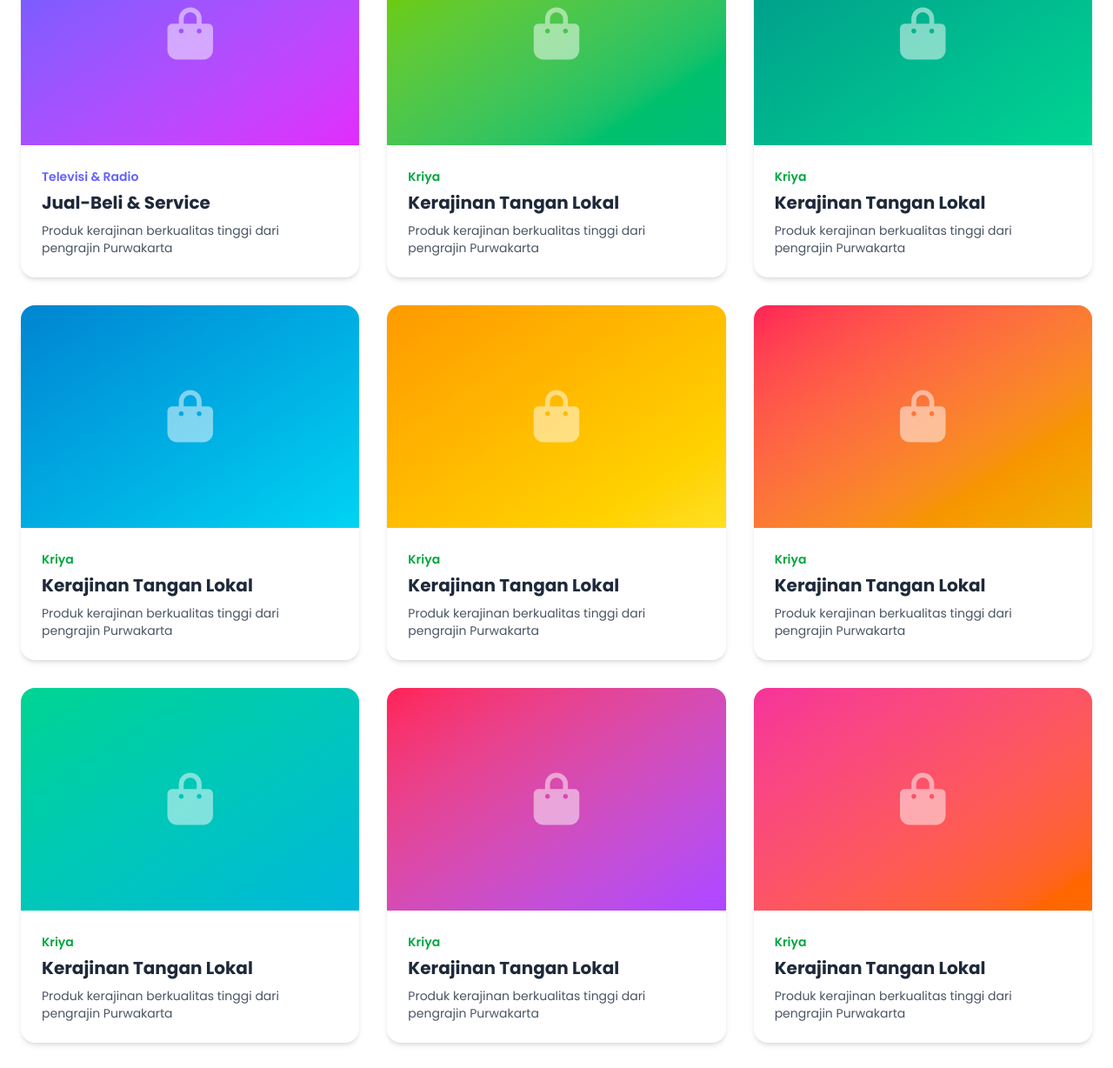
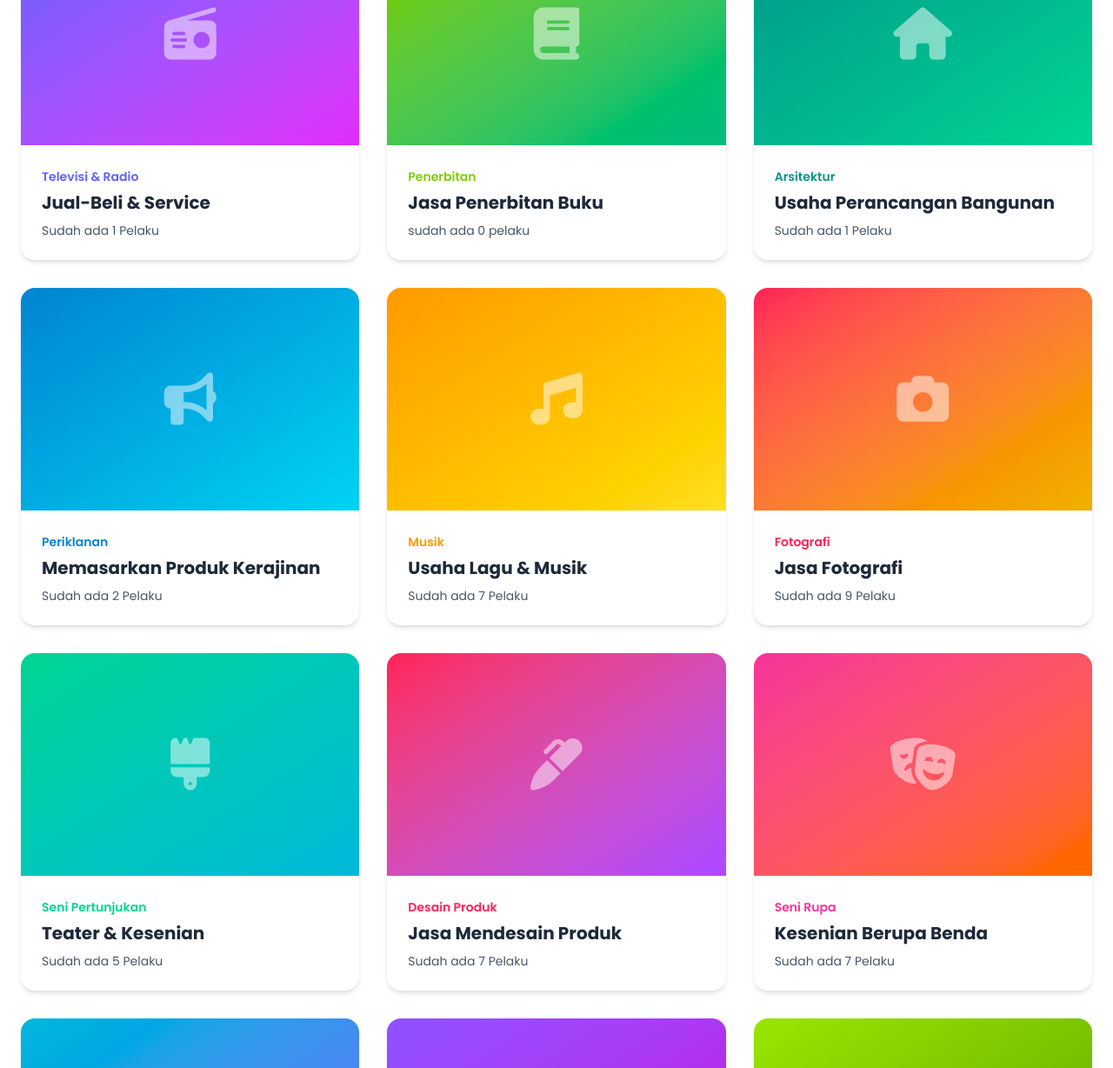
Before and after one commit to hikambdwh/website-ekraf-1, a website: page public/index.html in a window 1280 px wide. Shown: the part 3236-4464 px from the top of the page at 87% size. Drawn offline with Linux system fonts and the light colour scheme.

Commit message:
Menambah logo

```diff
--- a/public/index.html
+++ b/public/index.html
@@ -429,13 +429,13 @@
                     <div
                         class="h-64 bg-gradient-to-br from-indigo-500 to-fuchsia-500 flex items-center justify-center overflow-hidden relative">
                         <i
-                            class="fas fa-shopping-bag text-white text-6xl opacity-50 group-hover:scale-110 transition-transform"></i>
+                            class="fa-solid fa-radio text-white text-6xl opacity-50 group-hover:scale-110 transition-transform"></i>
                         <div class="absolute inset-0 bg-black/0 group-hover:bg-black/10 transition-colors"></div>
                     </div>
                     <div class="p-6">
                         <span class="text-indigo-500 text-sm font-semibold">Televisi & Radio</span>
                         <h3 class="text-xl font-bold text-gray-800 mb-2 mt-1">Jual-Beli & Service </h3>
-                        <p class="text-gray-600 text-sm">Produk kerajinan berkualitas tinggi dari pengrajin Purwakarta
+                        <p class="text-gray-600 text-sm">Sudah ada 1 Pelaku
                         </p>
                     </div>
                 </div>
@@ -443,13 +443,13 @@
                 <div class="bg-white rounded-2xl shadow-md overflow-hidden hover:shadow-xl transition-shadow group">
                     <div
                         class="h-64 bg-gradient-to-br from-lime-500 to-emerald-500 flex items-center justify-center overflow-hidden relative">
-                        <i class="fas fa-shopping-bag text-white text-6xl opacity-50 group-hover:scale-110 transition-transform"></i>
+                        <i class="fa-solid fa-book text-white text-6xl opacity-50 group-hover:scale-110 transition-transform"></i>
                         <div class="absolute inset-0 bg-black/0 group-hover:bg-black/10 transition-colors"></div>
                     </div>
                     <div class="p-6">
-                        <span class="text-green-600 text-sm font-semibold">Kriya</span>
-                        <h3 class="text-xl font-bold text-gray-800 mb-2 mt-1">Kerajinan Tangan Lokal</h3>
-                        <p class="text-gray-600 text-sm">Produk kerajinan berkualitas tinggi dari pengrajin Purwakarta
+                        <span class="text-lime-500 text-sm font-semibold">Penerbitan</span>
+                        <h3 class="text-xl font-bold text-gray-800 mb-2 mt-1">Jasa Penerbitan Buku</h3>
+                        <p class="text-gray-600 text-sm">sudah ada 0 pelaku
                         </p>
                     </div>
                 </div>
@@ -457,13 +457,13 @@
                 <div class="bg-white rounded-2xl shadow-md overflow-hidden hover:shadow-xl transition-shadow group">
                     <div
                         class="h-64 bg-gradient-to-br from-teal-600 to-emerald-400 flex items-center justify-center overflow-hidden relative">
-                        <i class="fas fa-shopping-bag text-white text-6xl opacity-50 group-hover:scale-110 transition-transform"></i>
+                        <i class="fa-solid fa-house text-white text-6xl opacity-50 group-hover:scale-110 transition-transform"></i>
                         <div class="absolute inset-0 bg-black/0 group-hover:bg-black/10 transition-colors"></div>
                     </div>
                     <div class="p-6">
-                        <span class="text-green-600 text-sm font-semibold">Kriya</span>
-                        <h3 class="text-xl font-bold text-gray-800 mb-2 mt-1">Kerajinan Tangan Lokal</h3>
-                        <p class="text-gray-600 text-sm">Produk kerajinan berkualitas tinggi dari pengrajin Purwakarta
+                        <span class="text-teal-600 text-sm font-semibold">Arsitektur</span>
+                        <h3 class="text-xl font-bold text-gray-800 mb-2 mt-1">Usaha Perancangan Bangunan</h3>
+                        <p class="text-gray-600 text-sm">Sudah ada 1 Pelaku
                         </p>
                     </div>
                 </div>
@@ -471,13 +471,13 @@
                 <div class="bg-white rounded-2xl shadow-md overflow-hidden hover:shadow-xl transition-shadow group">
                     <div
                         class="h-64 bg-gradient-to-br from-sky-600 to-cyan-400 flex items-center justify-center overflow-hidden relative">
-                        <i class="fas fa-shopping-bag text-white text-6xl opacity-50 group-hover:scale-110 transition-transform"></i>
+                        <i class="fa-solid fa-bullhorn text-white text-6xl opacity-50 group-hover:scale-110 transition-transform"></i>
                         <div class="absolute inset-0 bg-black/0 group-hover:bg-black/10 transition-colors"></div>
                     </div>
                     <div class="p-6">
-                        <span class="text-green-600 text-sm font-semibold">Kriya</span>
-                        <h3 class="text-xl font-bold text-gray-800 mb-2 mt-1">Kerajinan Tangan Lokal</h3>
-                        <p class="text-gray-600 text-sm">Produk kerajinan berkualitas tinggi dari pengrajin Purwakarta
+                        <span class="text-sky-600 text-sm font-semibold">Periklanan</span>
+                        <h3 class="text-xl font-bold text-gray-800 mb-2 mt-1">Memasarkan Produk Kerajinan</h3>
+                        <p class="text-gray-600 text-sm">Sudah ada 2 Pelaku
                         </p>
                     </div>
                 </div>
@@ -485,13 +485,13 @@
                 <div class="bg-white rounded-2xl shadow-md overflow-hidden hover:shadow-xl transition-shadow group">
                     <div
                         class="h-64 bg-gradient-to-br from-amber-500 to-yellow-300 flex items-center justify-center overflow-hidden relative">
-                        <i class="fas fa-shopping-bag text-white text-6xl opacity-50 group-hover:scale-110 transition-transform"></i>
+                        <i class="fa-solid fa-music text-white text-6xl opacity-50 group-hover:scale-110 transition-transform"></i>
                         <div class="absolute inset-0 bg-black/0 group-hover:bg-black/10 transition-colors"></div>
                     </div>
                     <div class="p-6">
-                        <span class="text-green-600 text-sm font-semibold">Kriya</span>
-                        <h3 class="text-xl font-bold text-gray-800 mb-2 mt-1">Kerajinan Tangan Lokal</h3>
-                        <p class="text-gray-600 text-sm">Produk kerajinan berkualitas tinggi dari pengrajin Purwakarta
+                        <span class="text-amber-500 text-sm font-semibold">Musik</span>
+                        <h3 class="text-xl font-bold text-gray-800 mb-2 mt-1">Usaha Lagu & Musik</h3>
+                        <p class="text-gray-600 text-sm">Sudah ada 7 Pelaku
                         </p>
                     </div>
                 </div>
@@ -499,13 +499,13 @@
                 <div class="bg-white rounded-2xl shadow-md overflow-hidden hover:shadow-xl transition-shadow group">
                     <div
                         class="h-64 bg-gradient-to-br from-rose-500 to-yellow-500 flex items-center justify-center overflow-hidden relative">
-                        <i class="fas fa-shopping-bag text-white text-6xl opacity-50 group-hover:scale-110 transition-transform"></i>
+                        <i class="fa-solid fa-camera text-white text-6xl opacity-50 group-hover:scale-110 transition-transform"></i>
                         <div class="absolute inset-0 bg-black/0 group-hover:bg-black/10 transition-colors"></div>
                     </div>
                     <div class="p-6">
-                        <span class="text-green-600 text-sm font-semibold">Kriya</span>
-                        <h3 class="text-xl font-bold text-gray-800 mb-2 mt-1">Kerajinan Tangan Lokal</h3>
-                        <p class="text-gray-600 text-sm">Produk kerajinan berkualitas tinggi dari pengrajin Purwakarta
+                        <span class="text-rose-500 text-sm font-semibold">Fotografi</span>
+                        <h3 class="text-xl font-bold text-gray-800 mb-2 mt-1">Jasa Fotografi<h3>
+                        <p class="text-gray-600 text-sm">Sudah ada 9 Pelaku
                         </p>
                     </div>
                 </div>
@@ -513,13 +513,13 @@
                 <div class="bg-white rounded-2xl shadow-md overflow-hidden hover:shadow-xl transition-shadow group">
                     <div
                         class="h-64 bg-gradient-to-br from-emerald-400 to-cyan-500 flex items-center justify-center overflow-hidden relative">
-                        <i class="fas fa-shopping-bag text-white text-6xl opacity-50 group-hover:scale-110 transition-transform"></i>
+                        <i class="fa-solid fa-brush text-white text-6xl opacity-50 group-hover:scale-110 transition-transform"></i>
                         <div class="absolute inset-0 bg-black/0 group-hover:bg-black/10 transition-colors"></div>
                     </div>
                     <div class="p-6">
-                        <span class="text-green-600 text-sm font-semibold">Kriya</span>
-                        <h3 class="text-xl font-bold text-gray-800 mb-2 mt-1">Kerajinan Tangan Lokal</h3>
-                        <p class="text-gray-600 text-sm">Produk kerajinan berkualitas tinggi dari pengrajin Purwakarta
+                        <span class="text-emerald-400 text-sm font-semibold">Seni Pertunjukan</span>
+                        <h3 class="text-xl font-bold text-gray-800 mb-2 mt-1">Teater & Kesenian</h3>
+                        <p class="text-gray-600 text-sm">Sudah ada 5 Pelaku
                         </p>
                     </div>
                 </div>
@@ -527,13 +527,13 @@
                 <div class="bg-white rounded-2xl shadow-md overflow-hidden hover:shadow-xl transition-shadow group">
                     <div
                         class="h-64 bg-gradient-to-br from-rose-500 to-purple-500 flex items-center justify-center overflow-hidden relative">
-                        <i class="fas fa-shopping-bag text-white text-6xl opacity-50 group-hover:scale-110 transition-transform"></i>
+                        <i class="fa-solid fa-marker text-white text-6xl opacity-50 group-hover:scale-110 transition-transform"></i>
                         <div class="absolute inset-0 bg-black/0 group-hover:bg-black/10 transition-colors"></div>
                     </div>
                     <div class="p-6">
-                        <span class="text-green-600 text-sm font-semibold">Kriya</span>
-                        <h3 class="text-xl font-bold text-gray-800 mb-2 mt-1">Kerajinan Tangan Lokal</h3>
-                        <p class="text-gray-600 text-sm">Produk kerajinan berkualitas tinggi dari pengrajin Purwakarta
+                        <span class="text-rose-500 text-sm font-semibold">Desain Produk</span>
+                        <h3 class="text-xl font-bold text-gray-800 mb-2 mt-1">Jasa Mendesain Produk</h3>
+                        <p class="text-gray-600 text-sm">Sudah ada 7 Pelaku
                         </p>
                     </div>
                 </div>
@@ -541,13 +541,13 @@
                 <div class="bg-white rounded-2xl shadow-md overflow-hidden hover:shadow-xl transition-shadow group">
                     <div
                         class="h-64 bg-gradient-to-br from-pink-500 to-orange-500 flex items-center justify-center overflow-hidden relative">
-                        <i class="fas fa-shopping-bag text-white text-6xl opacity-50 group-hover:scale-110 transition-transform"></i>
+                        <i class="fa-solid fa-masks-theater text-white text-6xl opacity-50 group-hover:scale-110 transition-transform"></i>
                         <div class="absolute inset-0 bg-black/0 group-hover:bg-black/10 transition-colors"></div>
                     </div>
                     <div class="p-6">
-                        <span class="text-green-600 text-sm font-semibold">Kriya</span>
-                        <h3 class="text-xl font-bold text-gray-800 mb-2 mt-1">Kerajinan Tangan Lokal</h3>
-                        <p class="text-gray-600 text-sm">Produk kerajinan berkualitas tinggi dari pengrajin Purwakarta
+                        <span class="text-pink-500 text-sm font-semibold">Seni Rupa</span>
+                        <h3 class="text-xl font-bold text-gray-800 mb-2 mt-1">Kesenian Berupa Benda</h3>
+                        <p class="text-gray-600 text-sm">Sudah ada 7 Pelaku
                         </p>
                     </div>
                 </div>
@@ -555,13 +555,13 @@
                 <div class="bg-white rounded-2xl shadow-md overflow-hidden hover:shadow-xl transition-shadow group">
                     <div
                         class="h-64 bg-gradient-to-br from-cyan-500 to-indigo-500 flex items-center justify-center overflow-hidden relative">
-                        <i class="fas fa-shopping-bag text-white text-6xl opacity-50 group-hover:scale-110 transition-transform"></i>
+                        <i class="fa-solid fa-layer-group text-white text-6xl opacity-50 group-hover:scale-110 transition-transform"></i>
                         <div class="absolute inset-0 bg-black/0 group-hover:bg-black/10 transition-colors"></div>
                     </div>
                     <div class="p-6">
-                        <span class="text-green-600 text-sm font-semibold">Kriya</span>
-                        <h3 class="text-xl font-bold text-gray-800 mb-2 mt-1">Kerajinan Tangan Lokal</h3>
-                        <p class="text-gray-600 text-sm">Produk kerajinan berkualitas tinggi dari pengrajin Purwakarta
+                        <span class="text-cyan-500 text-sm font-semibold">Desain Interior</span>
+                        <h3 class="text-xl font-bold text-gray-800 mb-2 mt-1">Mendesain layout rumah</h3>
+                        <p class="text-gray-600 text-sm">Sudah ada 3 Pelaku
                         </p>
                     </div>
                 </div>
@@ -569,13 +569,13 @@
                 <div class="bg-white rounded-2xl shadow-md overflow-hidden hover:shadow-xl transition-shadow group">
                     <div
                         class="h-64 bg-gradient-to-br from-violet-500 to-fuchsia-600 flex items-center justify-center overflow-hidden relative">
-                        <i class="fas fa-shopping-bag text-white text-6xl opacity-50 group-hover:scale-110 transition-transform"></i>
+                        <i class="fa-solid fa-clapperboard text-white text-6xl opacity-50 group-hover:scale-110 transition-transform"></i>
                         <div class="absolute inset-0 bg-black/0 group-hover:bg-black/10 transition-colors"></div>
                     </div>
                     <div class="p-6">
-                        <span class="text-green-600 text-sm font-semibold">Kriya</span>
-                        <h3 class="text-xl font-bold text-gray-800 mb-2 mt-1">Kerajinan Tangan Lokal</h3>
-                        <p class="text-gray-600 text-sm">Produk kerajinan berkualitas tinggi dari pengrajin Purwakarta
+                        <span class="text-violet-500 text-sm font-semibold">Film, Animasi, dan Video</span>
+                        <h3 class="text-xl font-bold text-gray-800 mb-2 mt-1">Usaha Entertainment</h3>
+                        <p class="text-gray-600 text-sm">Sudah ada 12 Pelaku
                         </p>
                     </div>
                 </div>
@@ -583,13 +583,13 @@
                 <div class="bg-white rounded-2xl shadow-md overflow-hidden hover:shadow-xl transition-shadow group">
                     <div
                         class="h-64 bg-gradient-to-br from-lime-400 to-lime-600 flex items-center justify-center overflow-hidden relative">
-                        <i class="fas fa-shopping-bag text-white text-6xl opacity-50 group-hover:scale-110 transition-transform"></i>
+                        <i class="fa-brands fa-firstdraft text-white text-6xl opacity-50 group-hover:scale-110 transition-transform"></i>
                         <div class="absolute inset-0 bg-black/0 group-hover:bg-black/10 transition-colors"></div>
                     </div>
                     <div class="p-6">
-                        <span class="text-green-600 text-sm font-semibold">Kriya</span>
-                        <h3 class="text-xl font-bold text-gray-800 mb-2 mt-1">Kerajinan Tangan Lokal</h3>
-                        <p class="text-gray-600 text-sm">Produk kerajinan berkualitas tinggi dari pengrajin Purwakarta
+                        <span class="text-lime-400 text-sm font-semibold">DKV</span>
+                        <h3 class="text-xl font-bold text-gray-800 mb-2 mt-1">Desain Gambar</h3>
+                        <p class="text-gray-600 text-sm">Sudah ada 4 Pelaku
                         </p>
                     </div>
                 </div>
@@ -597,13 +597,13 @@
                 <div class="bg-white rounded-2xl shadow-md overflow-hidden hover:shadow-xl transition-shadow group">
                     <div
                         class="h-64 bg-gradient-to-br from-blue-400 to-cyan-600 flex items-center justify-center overflow-hidden relative">
-                        <i class="fas fa-shopping-bag text-white text-6xl opacity-50 group-hover:scale-110 transition-transform"></i>
+                        <i class="fa-solid fa-computer text-white text-6xl opacity-50 group-hover:scale-110 transition-transform"></i>
                         <div class="absolute inset-0 bg-black/0 group-hover:bg-black/10 transition-colors"></div>
                     </div>
                     <div class="p-6">
-                        <span class="text-green-600 text-sm font-semibold">Kriya</span>
-                        <h3 class="text-xl font-bold text-gray-800 mb-2 mt-1">Kerajinan Tangan Lokal</h3>
-                        <p class="text-gray-600 text-sm">Produk kerajinan berkualitas tinggi dari pengrajin Purwakarta
+                        <span class="text-blue-400 text-sm font-semibold">Aplikasi</span>
+                        <h3 class="text-xl font-bold text-gray-800 mb-2 mt-1">Pengembangan Aplikasi </h3>
+                        <p class="text-gray-600 text-sm">sudah ada 3 Pelaku
                         </p>
                     </div>
                 </div>
@@ -611,13 +611,13 @@
                 <div class="bg-white rounded-2xl shadow-md overflow-hidden hover:shadow-xl transition-shadow group">
                     <div
                         class="h-64 bg-gradient-to-br from-red-400 to-orange-600 flex items-center justify-center overflow-hidden relative">
-                        <i class="fas fa-shopping-bag text-white text-6xl opacity-50 group-hover:scale-110 transition-transform"></i>
+                        <i class="fa-solid fa-gamepad text-white text-6xl opacity-50 group-hover:scale-110 transition-transform"></i>
                         <div class="absolute inset-0 bg-black/0 group-hover:bg-black/10 transition-colors"></div>
                     </div>
                     <div class="p-6">
-                        <span class="text-green-600 text-sm font-semibold">Kriya</span>
-                        <h3 class="text-xl font-bold text-gray-800 mb-2 mt-1">Kerajinan Tangan Lokal</h3>
-                        <p class="text-gray-600 text-sm">Produk kerajinan berkualitas tinggi dari pengrajin Purwakarta
+                        <span class="text-red-400 text-sm font-semibold">Game</span>
+                        <h3 class="text-xl font-bold text-gray-800 mb-2 mt-1">Pengembangan Video Game</h3>
+                        <p class="text-gray-600 text-sm">Sudah ada 5 Pelaku
                         </p>
                     </div>
                 </div>
```
Also changed, not shown: public/style/output.css.
